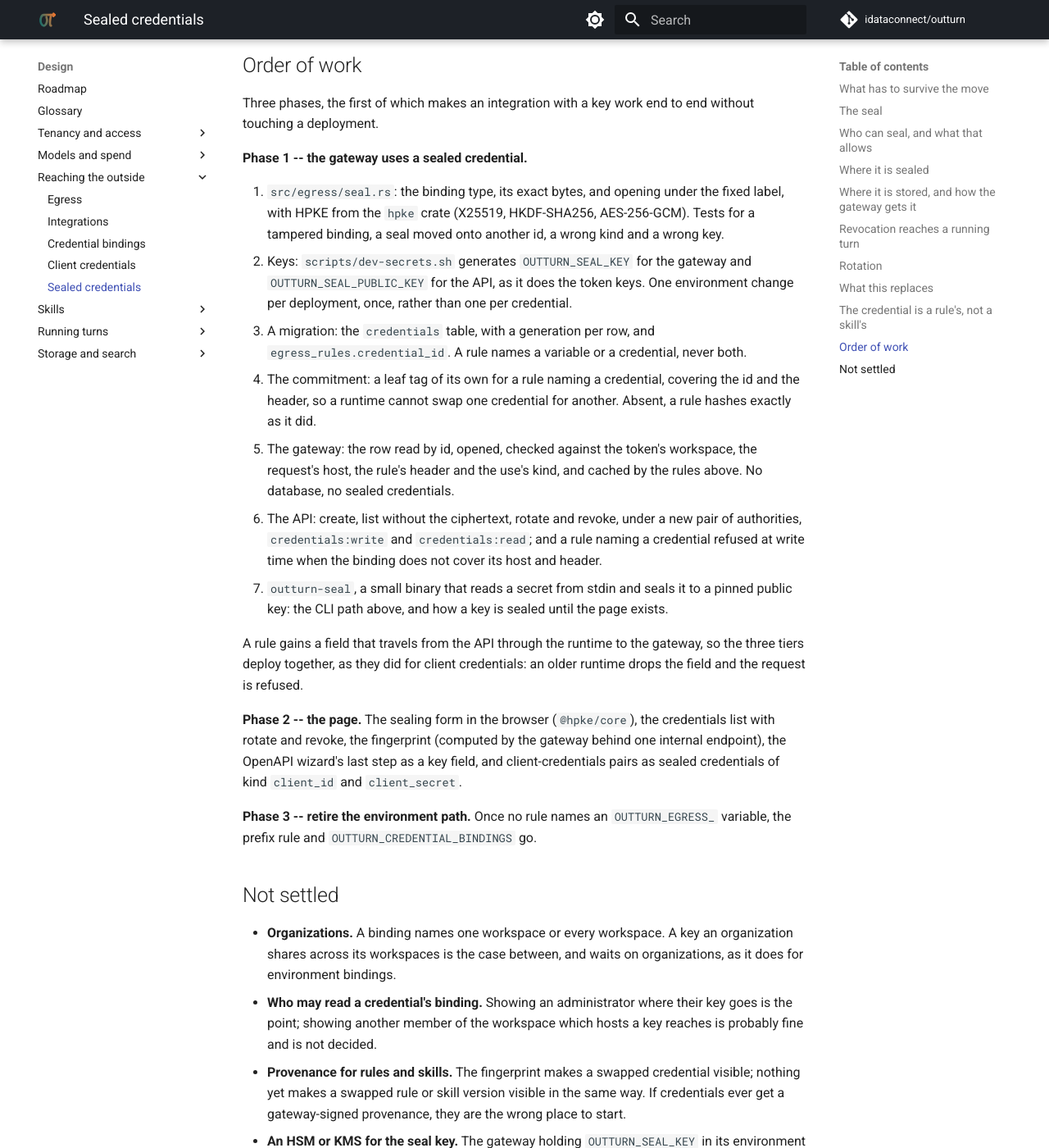
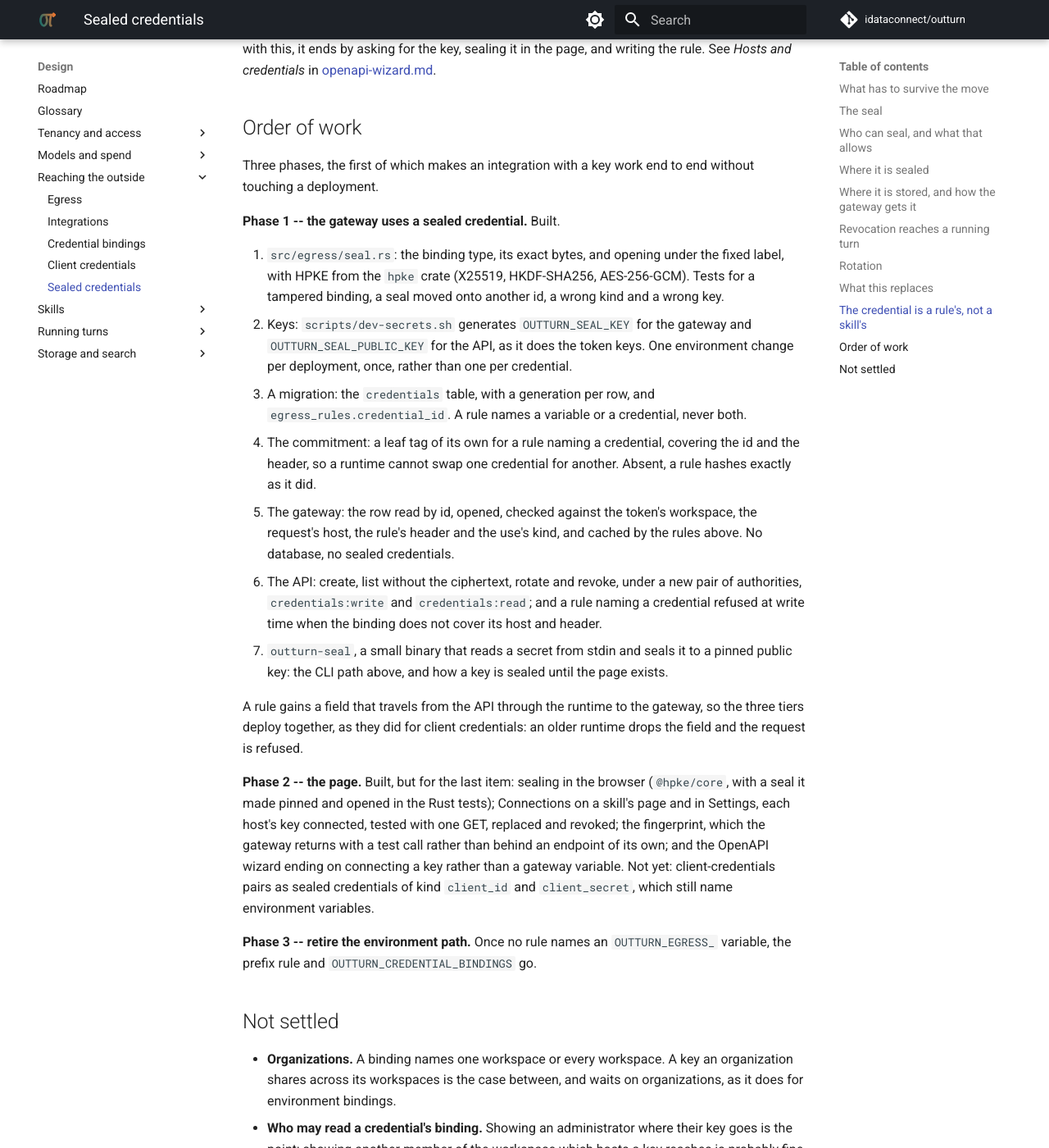
Before and after one commit to idataconnect/outturn, an MkDocs documentation site: the page built from docs/sealed-credentials.md, in a window 1280 px wide and 1400 px high, scrolled down 6461 px. Shown: the whole window at 82% size. Built offline with MkDocs 1.6.1 and Material for MkDocs 9.7.7, drawn with Linux system fonts in a browser that asks for light colours; comment, search, counter and statistics services are not loaded; some of the changed text lies outside the part shown.

Commit message:
Say sealed credentials are built, but for client-credentials pairs
The design, the roadmap, the glossary and AGENTS.md all said designed
and unbuilt. Static header credentials are built end to end -- sealed
in the browser or by outturn-seal, connected, tested, replaced and
revoked from a page -- and egress rules have a page at last. What
remains is a client-credentials pair as sealed credentials.

Co-Authored-By: Claude Opus 5.5 <noreply@anthropic.com>

```diff
--- a/docs/sealed-credentials.md
+++ b/docs/sealed-credentials.md
@@ -2,7 +2,11 @@
 
 A secret somebody types into the platform, stored where anyone can read it and
 nobody but the gateway can use it -- and bound, inside the seal, to where it may
-go. Designed, unbuilt; see *Order of work*.
+go. Built for static header credentials: `src/egress/seal.rs`, the
+`credentials` table, the gateway's read in `src/gateway/egress/sealed.rs`, the
+API in `src/api/credentials.rs`, sealing in the browser (`ui/src/lib/seal.ts`)
+and with `outturn-seal`. Client-credentials pairs are not yet; see *Order of
+work*.
 
 It replaces the environment as the place an egress credential lives. Today a
 credential is an `OUTTURN_EGRESS_` variable on the gateway, bound by
@@ -297,7 +301,7 @@ in the page, and writing the rule. See *Hosts and credentials* in
 Three phases, the first of which makes an integration with a key work end to
 end without touching a deployment.
 
-**Phase 1 -- the gateway uses a sealed credential.**
+**Phase 1 -- the gateway uses a sealed credential.** Built.
 
 1. `src/egress/seal.rs`: the binding type, its exact bytes, and opening under
    the fixed label, with HPKE from the `hpke` crate (X25519, HKDF-SHA256,
@@ -327,11 +331,14 @@ A rule gains a field that travels from the API through the runtime to the
 gateway, so the three tiers deploy together, as they did for client
 credentials: an older runtime drops the field and the request is refused.
 
-**Phase 2 -- the page.** The sealing form in the browser (`@hpke/core`), the
-credentials list with rotate and revoke, the fingerprint (computed by the
-gateway behind one internal endpoint), the OpenAPI wizard's last step as a key
-field, and client-credentials pairs as sealed credentials of kind `client_id`
-and `client_secret`.
+**Phase 2 -- the page.** Built, but for the last item: sealing in the browser
+(`@hpke/core`, with a seal it made pinned and opened in the Rust tests);
+Connections on a skill's page and in Settings, each host's key connected,
+tested with one GET, replaced and revoked; the fingerprint, which the gateway
+returns with a test call rather than behind an endpoint of its own; and the
+OpenAPI wizard ending on connecting a key rather than a gateway variable. Not
+yet: client-credentials pairs as sealed credentials of kind `client_id` and
+`client_secret`, which still name environment variables.
 
 **Phase 3 -- retire the environment path.** Once no rule names an
 `OUTTURN_EGRESS_` variable, the prefix rule and `OUTTURN_CREDENTIAL_BINDINGS`
```
Also changed, not shown: AGENTS.md (+5 -5 lines), docs/glossary.md (+2 -2 lines), docs/roadmap.md (+8 -4 lines).
